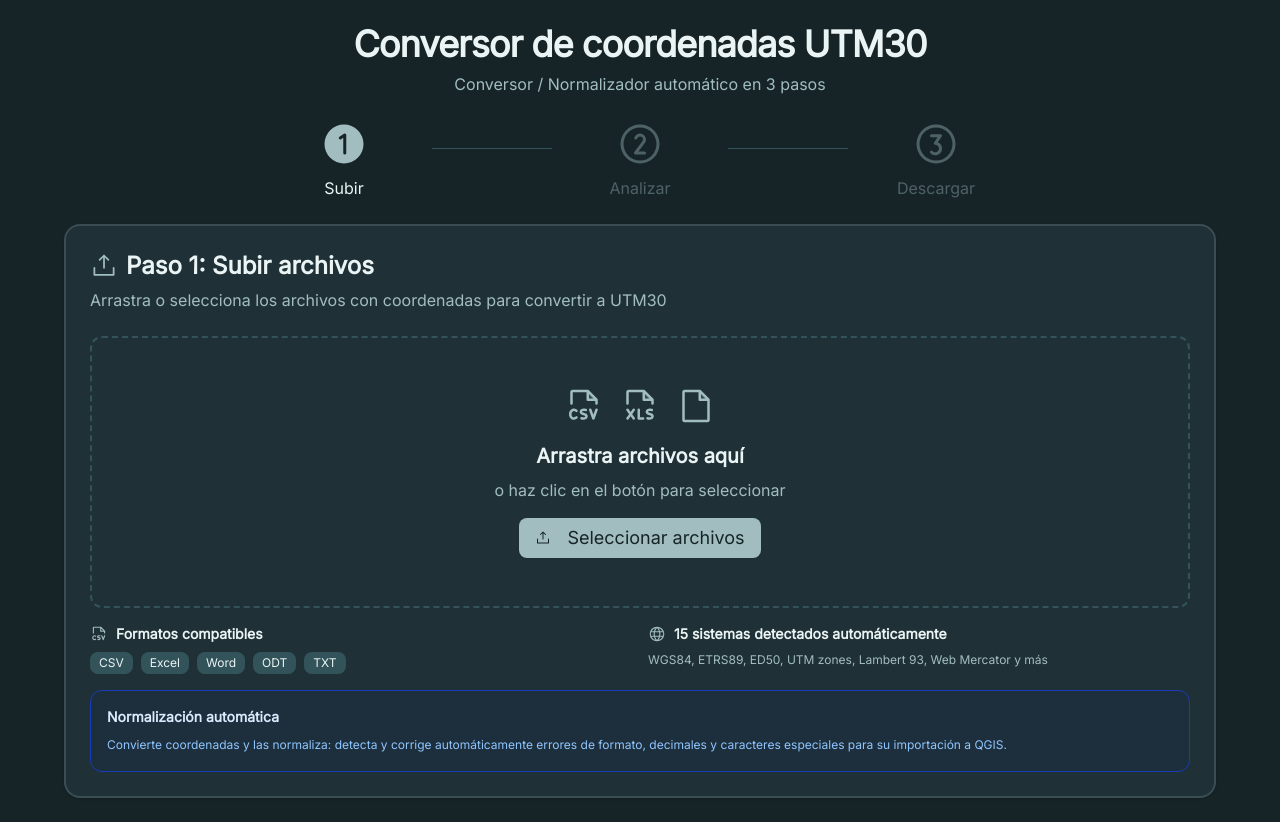
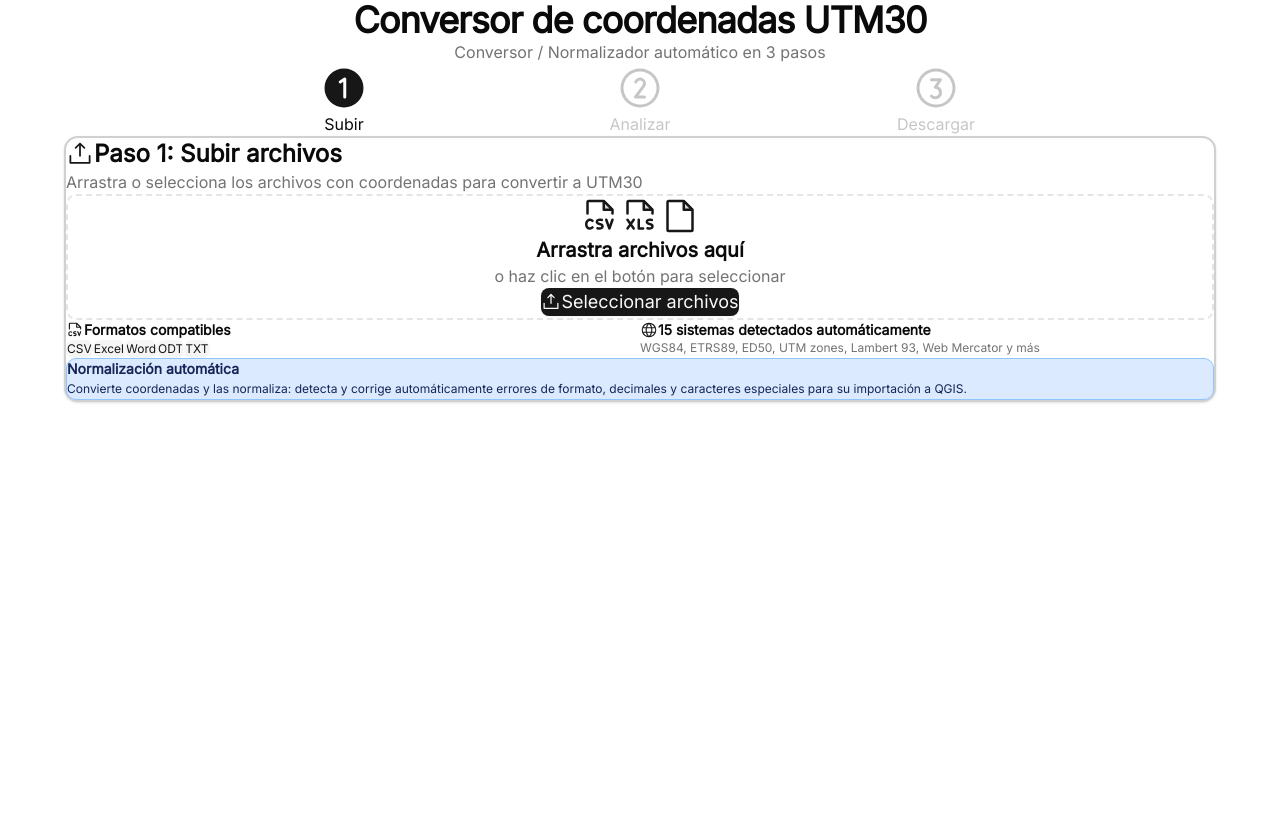
Before and after one commit to luismgarcia/norm-coord-ptel, a React (Vite) app: page / in a window 1280 px wide. After the commit the page ends 800 px from the top, so only its background shows below. Built offline with nearby package versions, Linux system fonts and the light colour scheme; what proj4 would draw is missing.

Commit message:
Generated by Spark: porqué está interrumpida el live preview?

```diff
--- a/src/App.tsx
+++ b/src/App.tsx
@@ -1,4 +1,4 @@
-import { useState, useEffect } from 'react'
+import { useState } from 'react'
 import { Card, CardContent, CardDescription, CardHeader, CardTitle } from '@/components/ui/card'
 import { Button } from '@/components/ui/button'
 import { Alert, AlertDescription } from '@/components/ui/alert'
@@ -67,10 +67,6 @@ function App() {
   })
   const [isDragging, setIsDragging] = useState(false)
   const [outputFormat, setOutputFormat] = useState<'csv' | 'xlsx' | 'geojson' | 'kml'>('csv')
-
-  useEffect(() => {
-    document.documentElement.classList.add('dark')
-  }, [])
 
   const selectedFile = processedFiles.find(f => f.id === selectedFileId)
 
--- a/src/hooks/use-theme.ts
+++ b/src/hooks/use-theme.ts
@@ -7,5 +7,8 @@ export function useTheme() {
     root.classList.add('dark')
   }, [])
 
-  return { theme: 'dark' as const }
+  return {
+    theme: 'dark' as const,
+    toggleTheme: () => {}
+  }
 }
--- a/src/main.tsx
+++ b/src/main.tsx
@@ -8,8 +8,6 @@ import { ErrorFallback } from './ErrorFallback.tsx'
 import { Toaster } from '@/components/ui/sonner'
 
 import "./main.css"
-import "./styles/theme.css"
-import "./index.css"
 
 createRoot(document.getElementById('root')!).render(
   <StrictMode>
```
